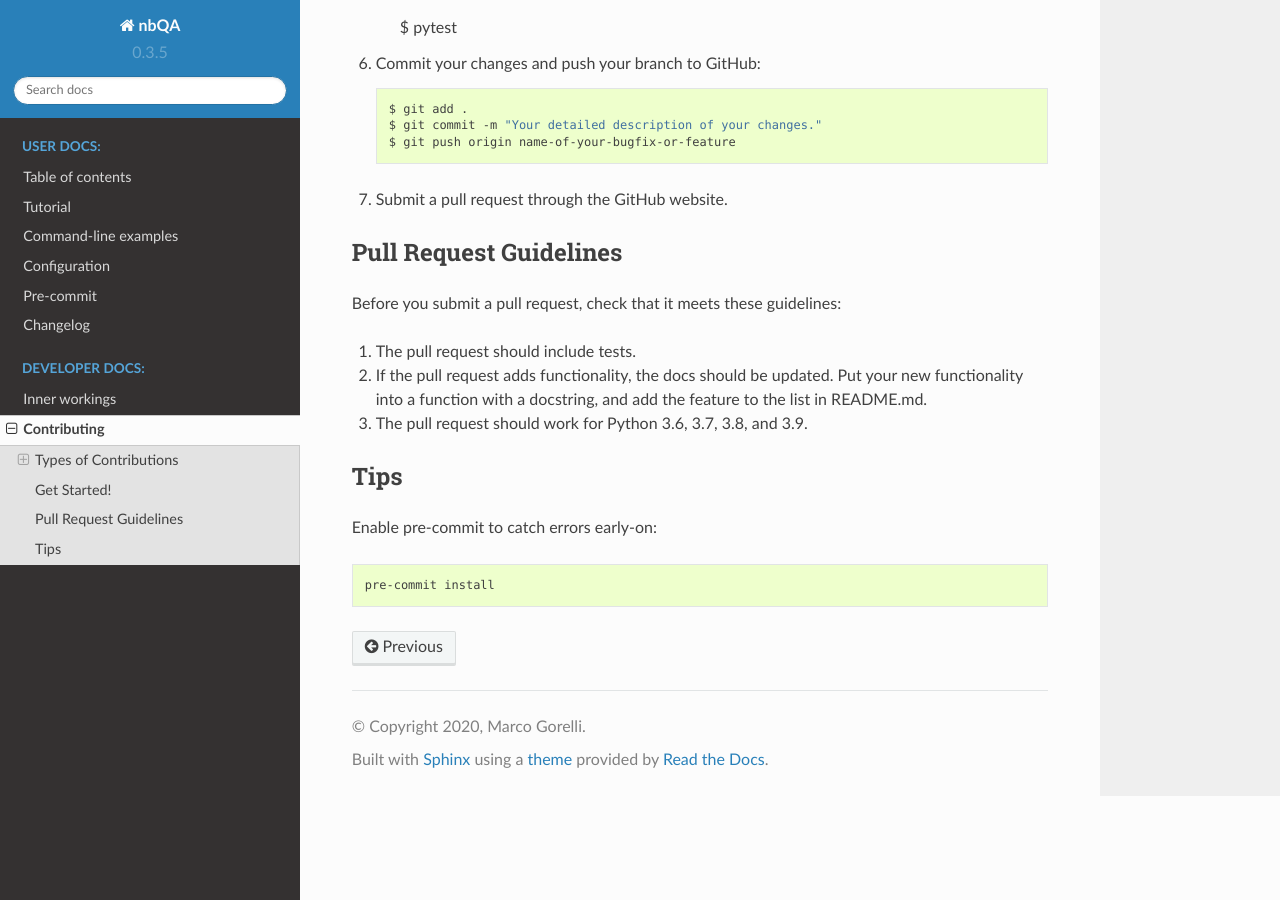
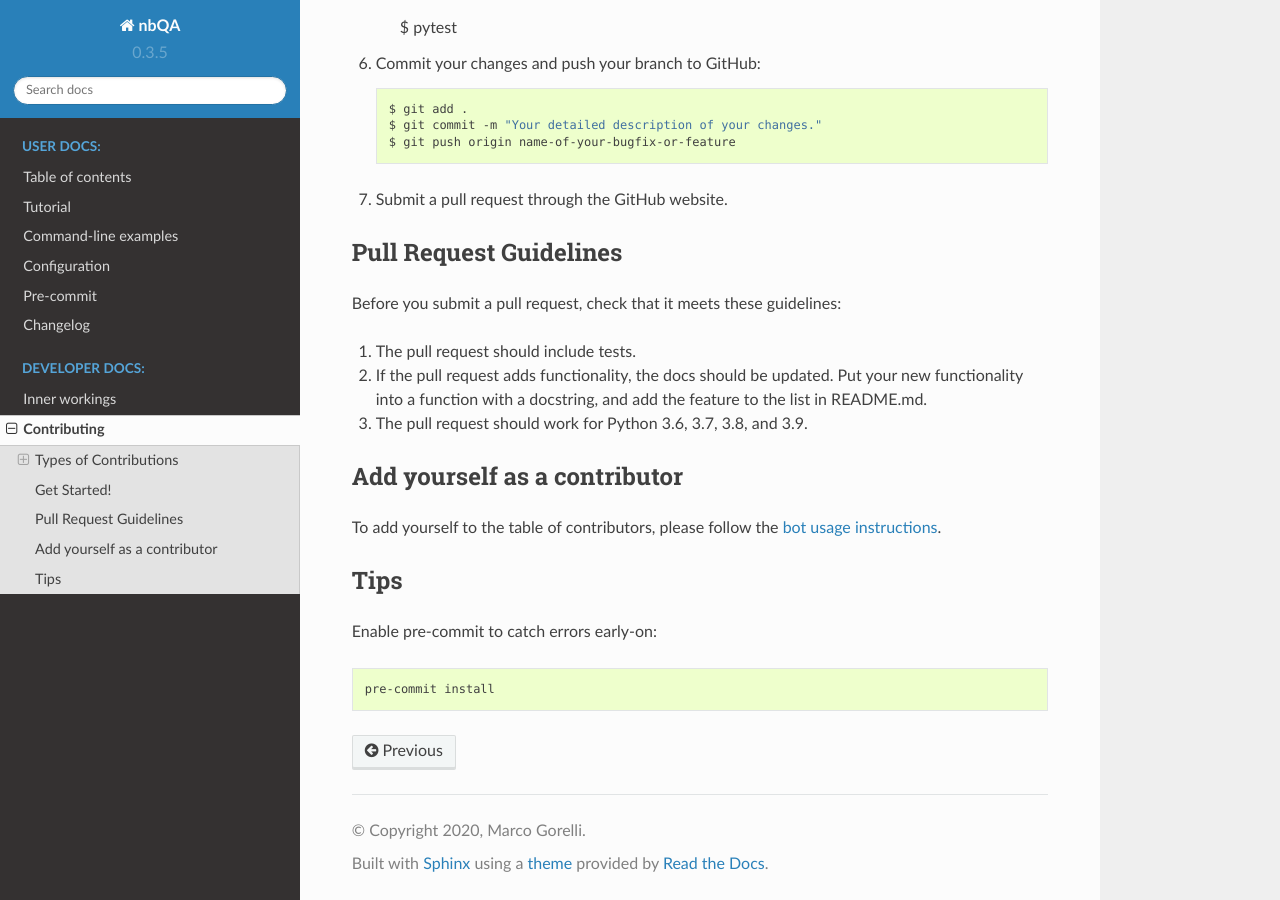
Before and after one commit to nbQA-dev/nbQA, a Sphinx documentation site: the page built from docs/contributing.rst, in a window 1280 px wide and 900 px high, scrolled down 1753 px. Built offline with Sphinx 7.4.7 and the Read the Docs theme 2.0.0, drawn with Linux system fonts in a browser that asks for light colours.

Commit message:
Add instructions for all-contributors (fixes #223)
Issue: https://github.com/nbQA-dev/nbQA/issues/223

```diff
--- a/docs/contributing.rst
+++ b/docs/contributing.rst
@@ -102,6 +102,12 @@ Before you submit a pull request, check that it meets these guidelines:
    feature to the list in README.md.
 3. The pull request should work for Python 3.6, 3.7, 3.8, and 3.9.
 
+Add yourself as a contributor
+-----------------------------
+
+To add yourself to the table of contributors, please follow the `bot usage
+instructions <https://allcontributors.org/docs/en/bot/usage>`_.
+
 Tips
 ----
 
```
